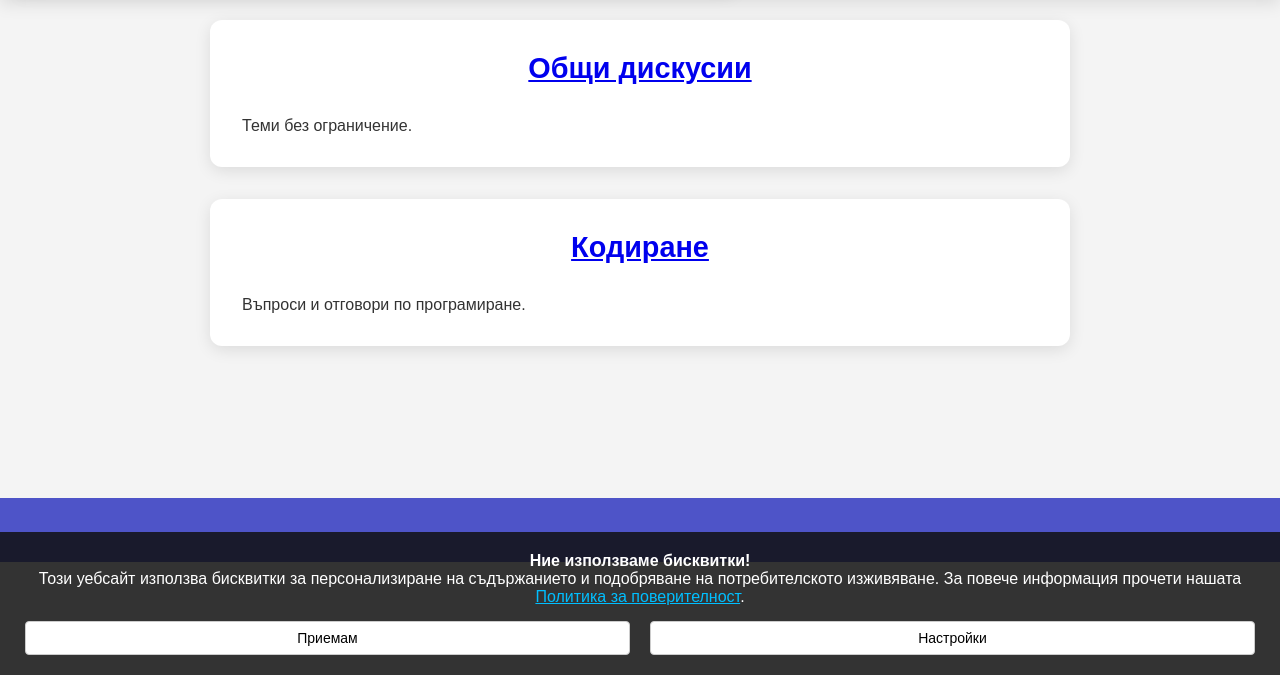
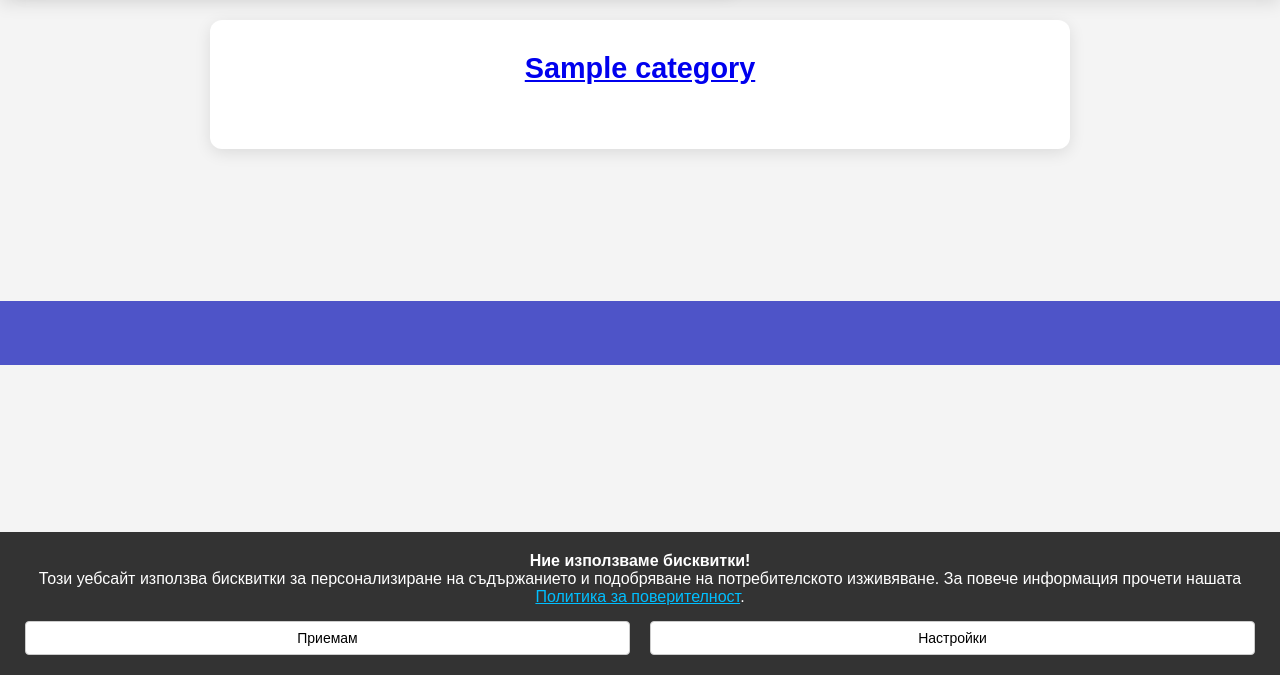
Before and after one commit to Forum-App-web-module/Forum-App, a FastAPI app: template templates/prefixed/categories.html in a window 1280 px wide. Shown: the part 125-800 px from the top of the page. Run offline with FastAPI, Linux system fonts and the light colour scheme; the template is opened without the code that fills it: most values are stand-ins (such as "Sample title", 1, 10 or a date in 2020).

Commit message:
connect header Category

```diff
--- a/main.py
+++ b/main.py
@@ -7,7 +7,7 @@ from routers.api.categories import category_router as api_category_router
 from routers.api.topics import topic_router as api_topic_router
 from fastapi.staticfiles import StaticFiles
 
-# from routers.web.categories import category_router as web_category_router
+from routers.web.categories import category_router as web_category_router
 # from routers.web.messages import message_router as web_message_router
 # from routers.web.replies import replies_router as web_replies_router
 # from routers.web.topics import topic_router as web_topic_router
@@ -26,7 +26,7 @@ app.include_router(web_index_router)
 # app.include_router(web_message_router)
 app.include_router(web_user_router)
 # app.include_router(web_replies_router)
-# app.include_router(web_category_router)
+app.include_router(web_category_router)
 # app.include_router(web_topic_router)
 
 app.mount("/static", StaticFiles(directory="static"), name="static")
--- a/routers/web/categories.py
+++ b/routers/web/categories.py
@@ -4,11 +4,12 @@ from typing import Optional
 from fastapi.templating import Jinja2Templates
 
 from common.auth import get_user_if_token
+from common.template_config import CustomJinja2Templatges
 from security.jwt_auth import verify_access_token
 from services.category_service import get_all_public, get_all, get_allowed
 
 category_router = APIRouter(prefix='')
-templates = Jinja2Templates(directory="templates")
+templates = CustomJinja2Templatges(directory="templates")
 
 
 @category_router.get('/categories')
--- a/templates/prefixed/categories.html
+++ b/templates/prefixed/categories.html
@@ -7,17 +7,13 @@
 
 {% block body %}
         <main>
+            {% for category in categories %}
         <section class="category-list">
             <div class="category-card">
-                <h2><a href="/category/1">Общи дискусии</a></h2>
-                <p>Теми без ограничение.</p>
+                <h2><a href="/category/{{category.id}}">{{category.name}}</a></h2>
             </div>
         </section>
-        <section class="category-list">
-            <div class="category-card">
-                <h2><a href="/category/2">Кодиране</a></h2>
-                <p>Въпроси и отговори по програмиране.</p>
-            </div>
-        </section>
+            {% endfor %}
+
     </main>
 {% endblock %}
```
